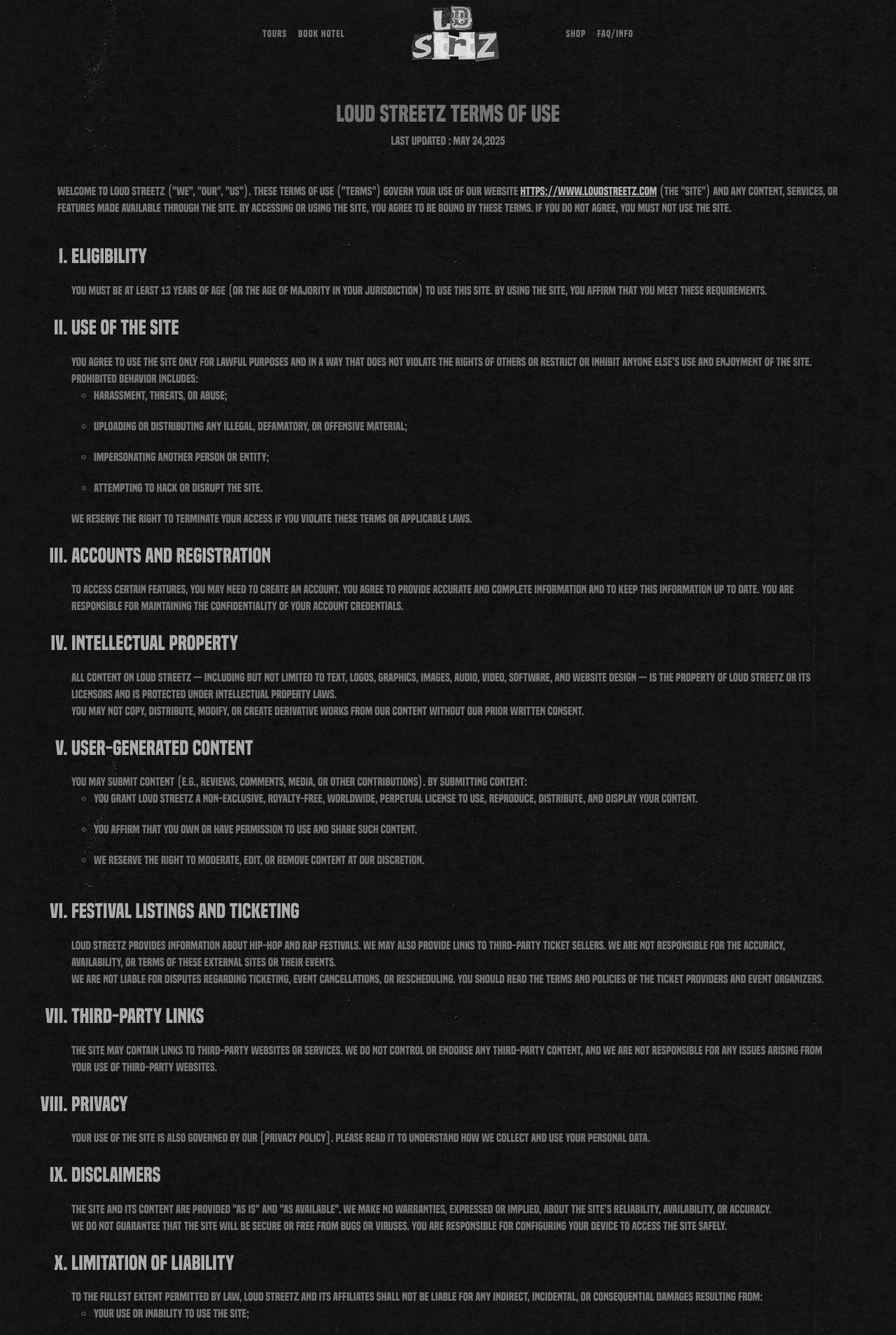
After one commit to t4hher/Projet-scolaire, a PHP site: page /menu_pages/Terms_use/TermsUse.php in a window 1280 px wide. The commit adds this page. Shown: the top 1908 px of the page at 70% size. Run offline with PHP 8.4, Linux system fonts and the light colour scheme.

Commit message:
I added Terms of use

```diff
--- /dev/null
+++ b/menu_pages/Terms_use/TermsUse.php
@@ -0,0 +1,153 @@
+<!DOCTYPE html>
+<html lang="en">
+<head>
+    <meta charset="UTF-8">
+    <meta name="viewport" content="width=device-width, initial-scale=1.0">
+    <title>Document</title>
+    <link rel="stylesheet" href="style.css">
+    <link rel="stylesheet" href="../../Boots/bootstrap-5.3.3-dist/bootstrap-5.3.3-dist/css/bootstrap.min.css">
+    <style>
+        h3{color:darkgray;}
+
+    </style>
+</head>
+<body style="background-color: black; color: #cfcfcf80;" >
+    <nav class="navbar navbar-expand-lg">
+  <div class="container d-flex justify-content-center align-items-center">
+    <div class="d-flex">
+      <ul class="navbar-nav"  style="margin: 0; padding: 0;">
+        <li class="nav-item"><a class="nav-link" href="../Tours/tours.php">Tours</a></li>
+        <li class="nav-item"><a class="nav-link" href="../BookHotel/book.php">Book Hotel</a></li>
+      </ul>
+    </div>
+    <a class="navbar-brand d-flex justify-content-center align-items-center" href="../../index.php" style="width:300px;height:80px;margin: 0; padding: 0;">
+      <img src="../../images/logo.png" alt="Rolling Loud Logo">
+    </a>
+    <div class="d-flex">
+      <ul class="navbar-nav" style="margin: 0; padding: 0;">
+        <li class="nav-item"><a class="nav-link" href="../Shop/shop.php">Shop</a></li>
+        <li class="nav-item"><a class="nav-link" href="../FAG_INFO/fag_info.php">FAQ/INFO</a></li>
+      </ul>
+    </div>
+  </div>
+</nav><br><br>
+<div class="container">
+    <h2>LOUD STREETZ TERMS OF USE</h2>
+</div>
+<div class="container" >
+    Last Updated : May 24,2025
+</div><br><br>
+<div class="container">
+    <p>Welcome to <strong>Loud Streetz</strong> ("we", "our", "us"). These Terms of Use ("Terms") govern your use of our website <a style="color: darkgray;" href="https://www.loudstreetz.com">https://www.loudstreetz.com</a> (the "Site") and any content, services, or features made available through the Site. By accessing or using the Site, you agree to be bound by these Terms. If you do not agree, you must not use the Site.</p>
+</div><br>
+<div class="container">
+      <ol class="roman">
+    <h3><li>Eligibility</h3>
+    You must be at least 13 years of age (or the age of majority in your jurisdiction) to use this Site. By using the Site, you affirm that you meet these requirements.
+    </li>
+<br><br>
+    <h3><li>Use of the Site</h3>
+    You agree to use the Site only for lawful purposes and in a way that does not violate the rights of others or restrict or inhibit anyone else’s use and enjoyment of the Site. Prohibited behavior includes:
+      <ul>
+        <li>Harassment, threats, or abuse;</li>
+        <li>Uploading or distributing any illegal, defamatory, or offensive material;</li>
+        <li>Impersonating another person or entity;</li>
+        <li>Attempting to hack or disrupt the Site.</li>
+      </ul>
+    We reserve the right to terminate your access if you violate these terms or applicable laws.
+    </li>
+<br><br>
+    <h3><li>Accounts and Registration</h3>
+    To access certain features, you may need to create an account. You agree to provide accurate and complete information and to keep this information up to date. You are responsible for maintaining the confidentiality of your account credentials.
+    </li>
+<br><br>
+    <h3><li>Intellectual Property</h3>
+    All content on Loud Streetz — including but not limited to text, logos, graphics, images, audio, video, software, and website design — is the property of Loud Streetz or its licensors and is protected under intellectual property laws.
+    <br>You may not copy, distribute, modify, or create derivative works from our content without our prior written consent.
+    </li>
+<br><br>
+    <h3><li>User-Generated Content</h3>
+    You may submit content (e.g., reviews, comments, media, or other contributions). By submitting content:
+      <ul>
+        <li>You grant Loud Streetz a non-exclusive, royalty-free, worldwide, perpetual license to use, reproduce, distribute, and display your content.</li>
+        <li>You affirm that you own or have permission to use and share such content.</li>
+        <li>We reserve the right to moderate, edit, or remove content at our discretion.</li>
+      </ul>
+    </li>
+<br>
+    <h3><li>Festival Listings and Ticketing</h3>
+    Loud Streetz provides information about hip-hop and rap festivals. We may also provide links to third-party ticket sellers. We are not responsible for the accuracy, availability, or terms of these external sites or their events.
+    <br>We are not liable for disputes regarding ticketing, event cancellations, or rescheduling. You should read the terms and policies of the ticket providers and event organizers.
+    </li>
+<br><br>
+    <h3><li>Third-Party Links</h3>
+    The Site may contain links to third-party websites or services. We do not control or endorse any third-party content, and we are not responsible for any issues arising from your use of third-party websites.
+    </li>
+<br><br>
+    <h3><li>Privacy</h3>
+    Your use of the Site is also governed by our <strong>[Privacy Policy]</strong>. Please read it to understand how we collect and use your personal data.
+    </li>
+<br><br>
+    <h3><li>Disclaimers</h3>
+    The Site and its content are provided "as is" and "as available". We make no warranties, expressed or implied, about the Site’s reliability, availability, or accuracy.
+    <br>We do not guarantee that the Site will be secure or free from bugs or viruses. You are responsible for configuring your device to access the Site safely.
+    </li>
+<br><br>
+    <h3><li>Limitation of Liability</h3>
+    To the fullest extent permitted by law, Loud Streetz and its affiliates shall not be liable for any indirect, incidental, or consequential damages resulting from:
+      <ul>
+        <li>Your use or inability to use the Site;</li>
+        <li>Errors or omissions in any content;</li>
+        <li>Actions taken by third parties on or via the Site.</li>
+      </ul>
+    </li>
+<br>
+    <h3><li>Indemnification</h3>
+    You agree to indemnify and hold harmless Loud Streetz, its affiliates, partners, and employees from any claims, losses, or damages resulting from your use of the Site or your violation of these Terms.
+    </li>
+<br><br>
+    <h3><li>Modifications</h3>
+    We reserve the right to update or change these Terms at any time. If we make material changes, we will notify you by posting a notice on the Site or through other reasonable means.
+    <br>Continued use of the Site after changes constitutes your acceptance of the revised Terms.
+    </li>
+<br><br>
+    <h3><li>Termination</h3>
+    We may suspend or terminate your access to the Site without notice if we believe you have violated these Terms or any applicable law.
+    </li>
+<br><br>
+    <h3><li>Governing Law</h3>
+    These Terms are governed by and construed in accordance with the laws of [Morocco], without regard to conflict of law principles. Any disputes shall be resolved exclusively in the courts located in [Zouagha].
+    </li>
+<br><br>
+    <h3><li>Contact Us</h3>
+    If you have any questions or concerns about these Terms, you can reach us at:
+    <br><strong>Loud Streetz</strong><br>
+    Email: <a style="color: darkgray;" href="loudstreetz@gmail.com">loudstreetz@gmail.com</a><br>
+    Address: [Fes, Adarissa 33138]
+    </li>
+  </ol>
+</div><br>
+<div class="container" style="display: flex;flex-direction:column;gap:40px">
+    <div class="line" style="width: 100%; height:1px;background-color:#cfcfcf80"></div>
+</div><br>
+<div style="display:flex;flex-direction:column; background-color:black ;" >
+<nav class="navbar navbar-expand-lg">
+  <div class="container d-flex justify-content-around align-items-center" >
+    <div class="d-flex">
+      <ul class="navbar-nav ">
+        <li class="nav-item"><a class="nav-link" href="#">FAQ/INFO</a></li>
+        <li class="nav-item"><a class="nav-link" href="#">MEDIA</a></li>
+        <li class="nav-item"><a class="nav-link" href="#">PRIVACY POLICY</a></li>
+        <li class="nav-item"><a class="nav-link" href="#">TERMS OF USE</a></li>
+        <li class="nav-item"><a class="nav-link" href="#">ACCESSIBILITY</a></li>
+      </ul>
+    </div>
+  </div>
+</nav>
+<div class="container" style="padding-bottom:80px;padding-top:10px" >
+<span style="text-align: center;">&nbsp;&nbsp;&nbsp;&nbsp;&nbsp;&nbsp;&nbsp;&nbsp;&nbsp; Loud StreetX LLC is committed to facilitating the accessibility and usability of its website, loudstreetx.com (the “Website”), for individuals with sensory disabilities. To support this commitment, Loud StreetX will gradually implement the relevant portions of the World Wide Web Consortium’s Web Content Accessibility Guidelines 2.0 Level AA (“WCAG 2.0 AA”) as its web accessibility standard. This will help ensure that the Website becomes more accessible to users with sensory impairments. <br><br>
+Until our digital media upgrades are complete, if you experience difficulty accessing any part of our website, apps, or internal systems to obtain information, purchase tickets, or for any other reason, please call +212 5 35 22 10 42 and one of our representatives in Fes, Casablanca, Agadir, or Rabat will be happy to assist you.</span>
+</div>
+</div>
+</body>
+</html>
--- /dev/null
+++ b/menu_pages/Terms_use/style.css
@@ -0,0 +1,59 @@
+body{
+  background-image: url("../images/background.png");
+  background-attachment: fixed;
+}
+    .navbar {
+      padding: 1rem 0;
+    }
+    .navbar-nav .nav-link {
+      color: #cfcfcf80;
+      font-weight: bold;
+      font-size: 0.85rem;
+      letter-spacing: 1px;
+      text-transform: uppercase;
+    }
+    .navbar-nav .nav-link:hover {
+      color: #fff;
+    }
+    .navbar-brand{
+      width: 20%;
+    }
+    .navbar-brand img {
+      height: 100%;
+      width: auto;
+
+    }
+    .navbar-collapse {
+      justify-content: space-between;
+      width: 100%;
+    }
+        h1{
+        display: flex;
+        flex-direction: row;
+        justify-content: center;
+        font-family: "BTB";
+    }
+    div{
+        display: flex;
+        flex-direction: row;
+        justify-content: center;
+        font-family: "BTB";
+    }
+    @font-face {
+      font-family: 'BTB';
+      src: url("../../fonts/built\ titling\ bd.otf") format('opentype');
+     }
+           @font-face {
+      font-family: 'BTS';
+      src: url("../../fonts/built\ titling\ rg.otf") format('opentype');
+     }
+    span{
+      font-family: "BTS";
+    }
+    ol.roman {
+      list-style-type: upper-roman;
+      padding-left: 20px;
+    }
+    ol.roman li {
+      margin-bottom: 20px;
+    }
```
Also changed, not shown: index.php (+7 -7 lines), menu_pages/Acessibilty/acessibility.php (added, +51 -0 lines), menu_pages/Acessibilty/style.css (added, +52 -0 lines), menu_pages/Media/media.php (added, +51 -0 lines), menu_pages/Media/style.css (added, +52 -0 lines), menu_pages/Privacy_policy/privacy.php (added, +51 -0 lines), menu_pages/Privacy_policy/style.css (added, +52 -0 lines).
